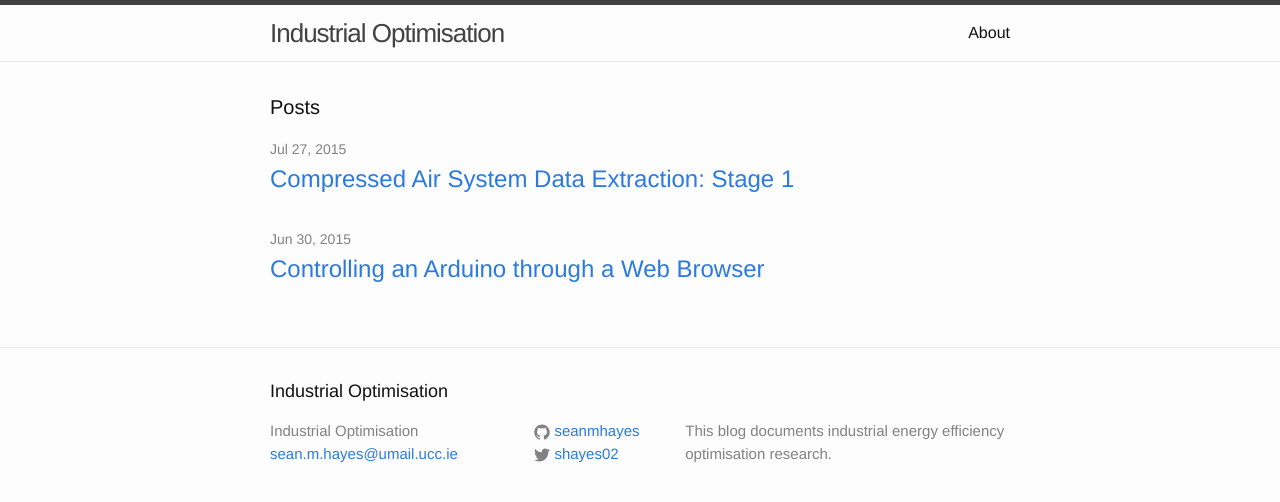
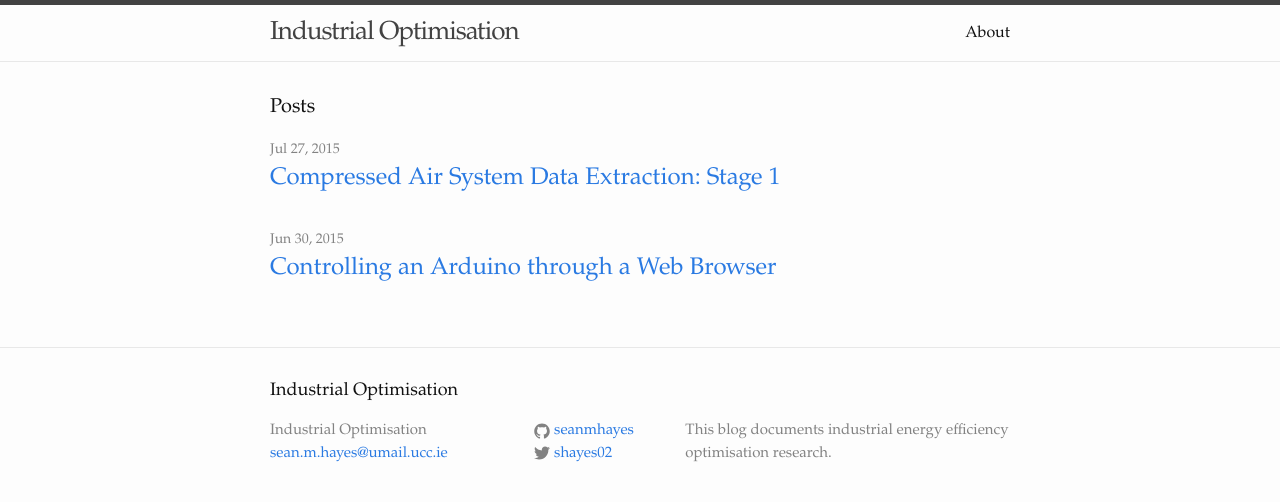
Before and after one commit to seanmhayes/seanmhayes.github.io, a Jekyll site: the page built from index.html, in a window 1280 px wide. Shown: the top 502 px of the page. Built offline with Jekyll 4.4.1, drawn with Linux system fonts in a browser that asks for light colours.

Commit message:
Changed font

```diff
--- a/css/main.scss
+++ b/css/main.scss
@@ -6,7 +6,8 @@
 
 
 // Our variables
-$base-font-family: Helvetica, Arial, sans-serif;
+//	$base-font-family: Helvetica, Arial, sans-serif;
+$base-font-family: "Palatino Linotype", "Book Antiqua", Palatino, serif;
 $base-font-size:   16px;
 $small-font-size:  $base-font-size * 0.875;
 $base-line-height: 1.5;
```
